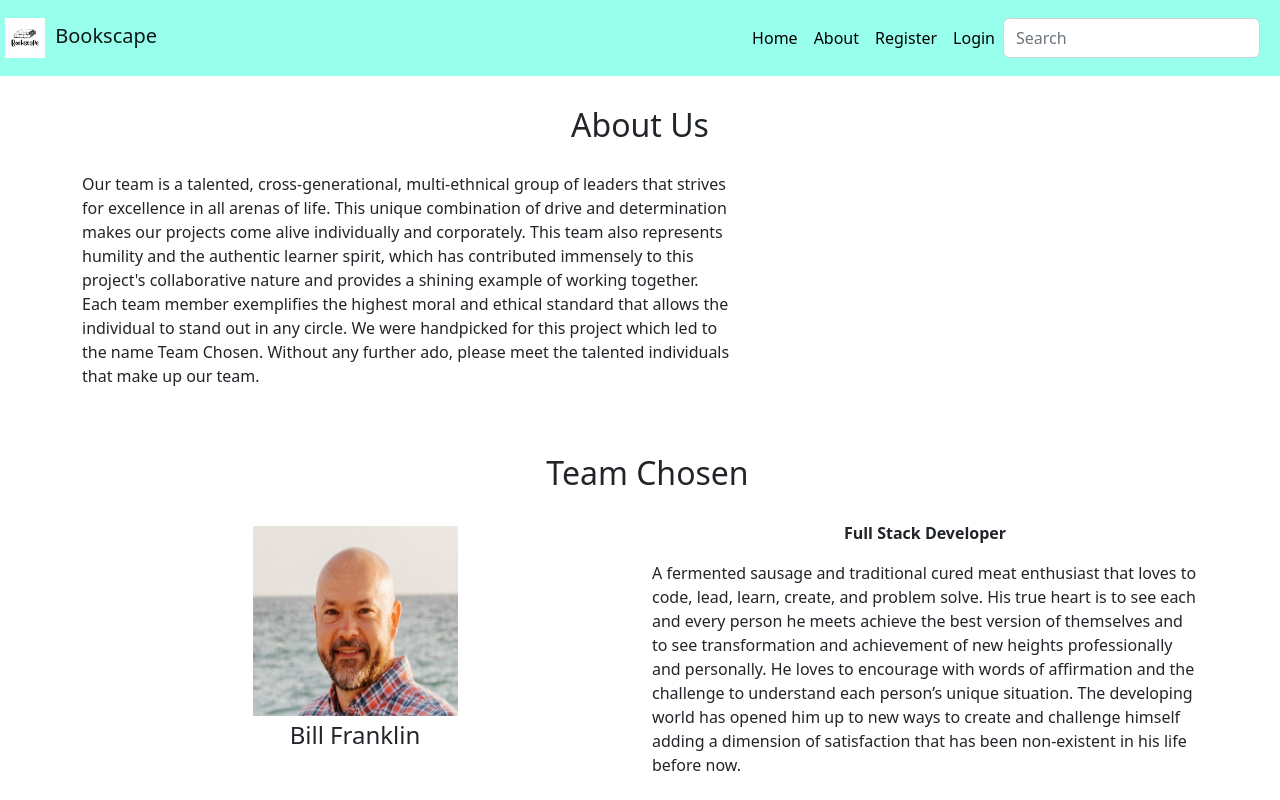
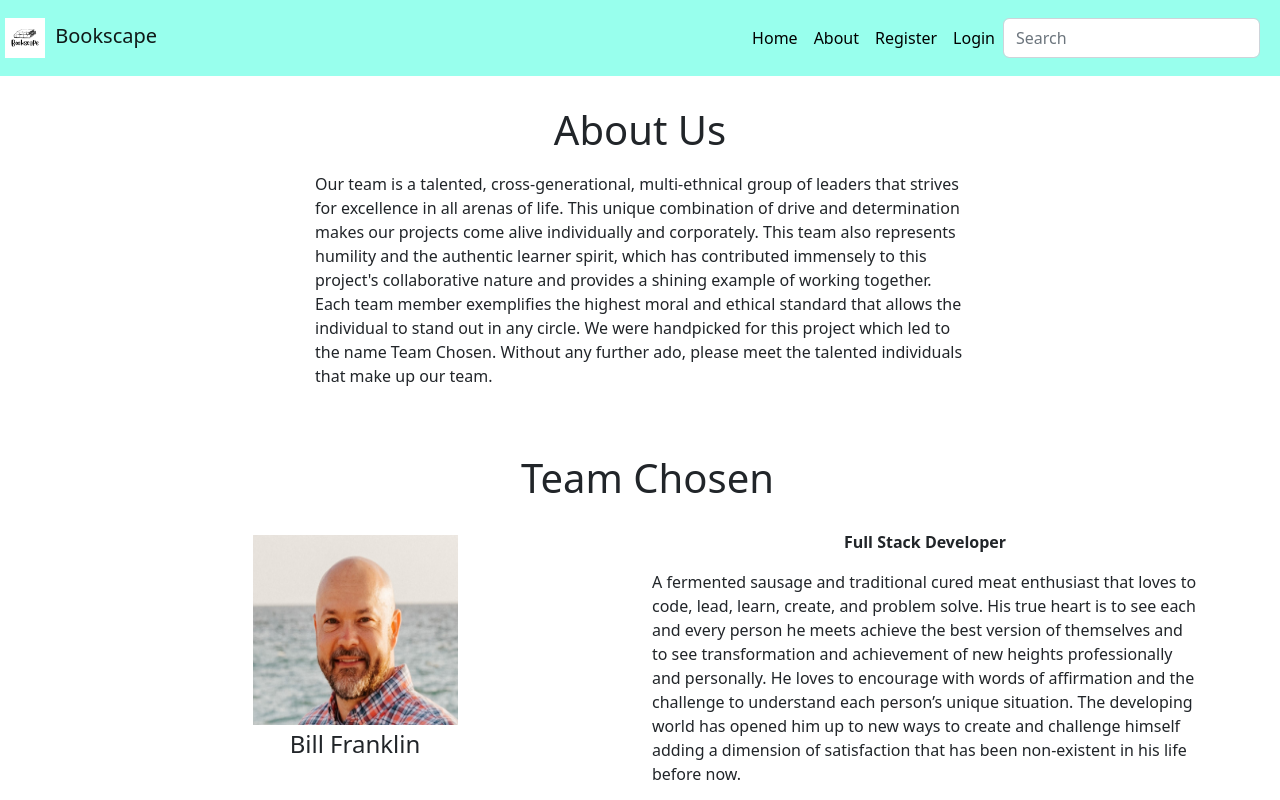
Before and after one commit to JoshLaw-04/BookScape, a React (Create React App) app: page /about in a window 1280 px wide. Shown: the top 800 px of the page. Built offline with nearby package versions, Linux system fonts and the light colour scheme.

Commit message:
completed about component layout

```diff
--- a/src/components/About.js
+++ b/src/components/About.js
@@ -61,11 +61,13 @@ function About() {
     <Container>
         <Row style={{paddingTop: '15px', textAlign: 'center'}}>
             <Col xs='12' sm='12' md='12' lg='12' xl='12' style={{paddingBottom: '50px', paddingTop: '15px'}}>
-                <h2 style={{paddingBottom: '20px'}}>About Us</h2>
-                <p style={{width:'650px', textAlign:'left'}} class="d-flex justify-content-center">Our team is a talented, cross-generational, multi-ethnical group of leaders that strives for excellence in all arenas of life. This unique combination of drive and determination makes our projects come alive individually and corporately. This team also represents humility and the authentic learner spirit, which has contributed immensely to this project's collaborative nature and provides a shining example of working together. Each team member exemplifies the highest moral and ethical standard that allows the individual to stand out in any circle. We were handpicked for this project which led to the name Team Chosen. Without any further ado, please meet the talented individuals that make up our team.</p>
+                <h1 style={{paddingBottom: '10px'}}>About Us</h1>
+                <div class="d-flex justify-content-center">
+                    <p style={{width:'650px', textAlign:'left'}}>Our team is a talented, cross-generational, multi-ethnical group of leaders that strives for excellence in all arenas of life. This unique combination of drive and determination makes our projects come alive individually and corporately. This team also represents humility and the authentic learner spirit, which has contributed immensely to this project's collaborative nature and provides a shining example of working together. Each team member exemplifies the highest moral and ethical standard that allows the individual to stand out in any circle. We were handpicked for this project which led to the name Team Chosen. Without any further ado, please meet the talented individuals that make up our team.</p>
+                </div>
             </Col>
             <Col xs='12' sm='12' md='12' lg='12' xl='12'>
-                <h2 style={{paddingBottom: '20px', paddingLeft: '15px'}}>Team Chosen</h2>
+                <h1 style={{paddingBottom: '20px', paddingLeft: '15px'}}>Team Chosen</h1>
                 {displayTeam()}
             </Col>
         </Row>
```
